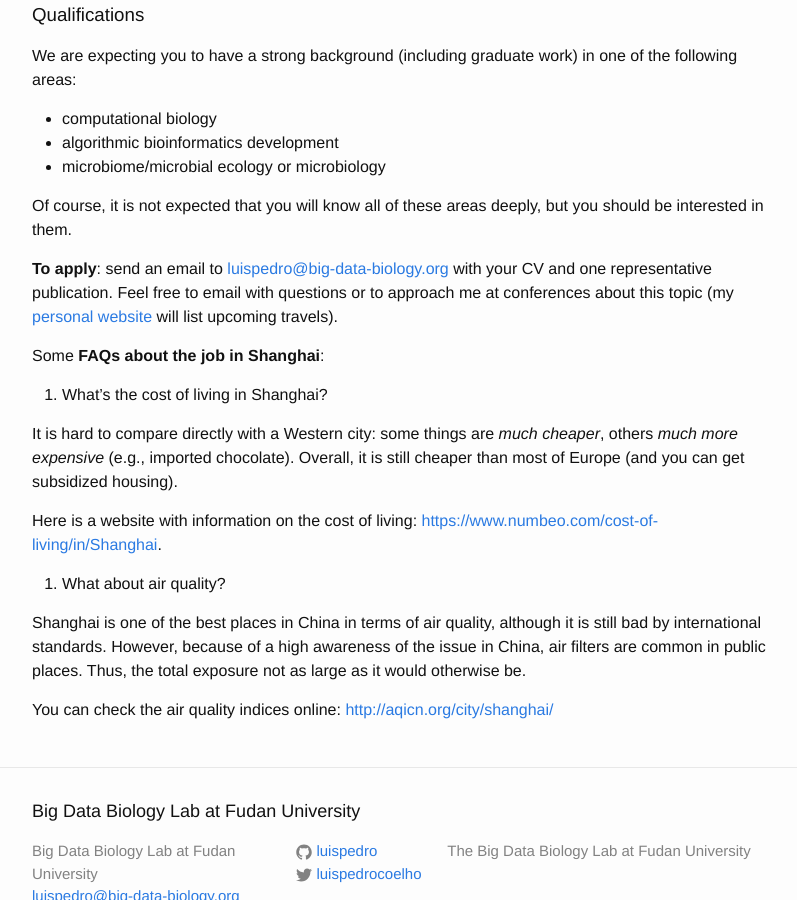
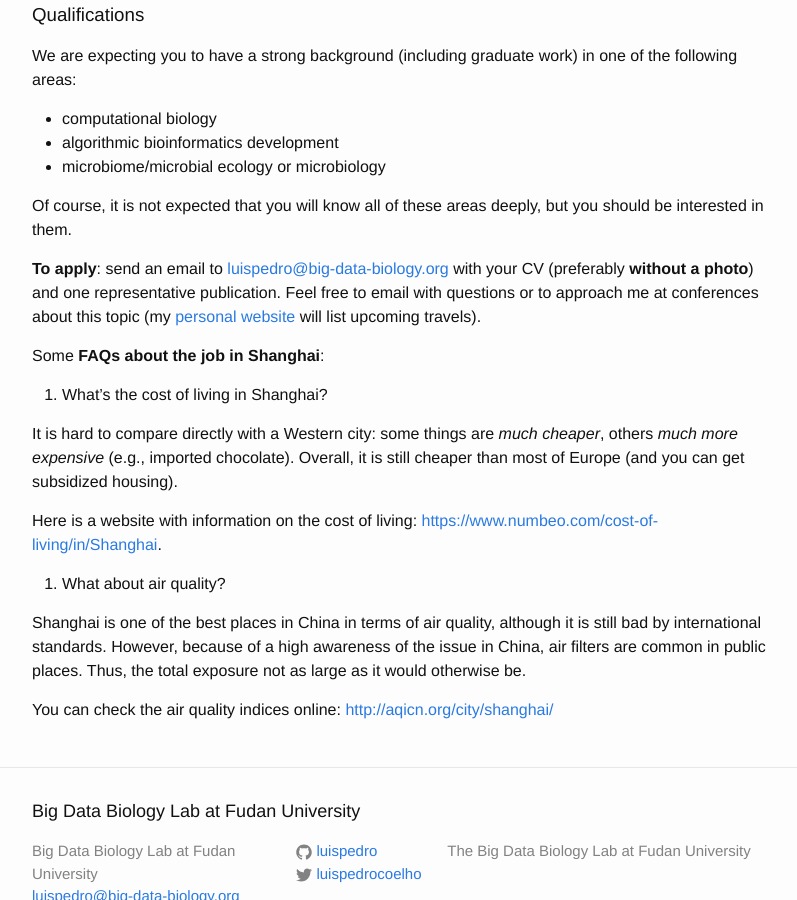
Before and after one commit to BigDataBiology/big-data-biology_org, a Jekyll site: the page built from positions.md, in a window 1280 px wide and 900 px high, scrolled down 537 px. Shown: the whole window, without its empty margins (238-1035 px from the left). Built offline with Jekyll 4.4.1, drawn with Linux system fonts in a browser that asks for light colours.

Commit message:
MIN No photos please

```diff
--- a/positions.md
+++ b/positions.md
@@ -39,9 +39,9 @@
 
 **To apply**: send an email to
 [luispedro@big-data-biology.org](mailto:luispedro@big-data-biology.org) with
-your CV and one representative publication. Feel free to email with questions
-or to approach me at conferences about this topic (my [personal
-website](http://luispedro.org) will list upcoming travels).
+your CV (preferably **without a photo**) and one representative publication.
+Feel free to email with questions or to approach me at conferences about this
+topic (my [personal website](http://luispedro.org) will list upcoming travels).
 
 Some **FAQs about the job in Shanghai**:
 
```
